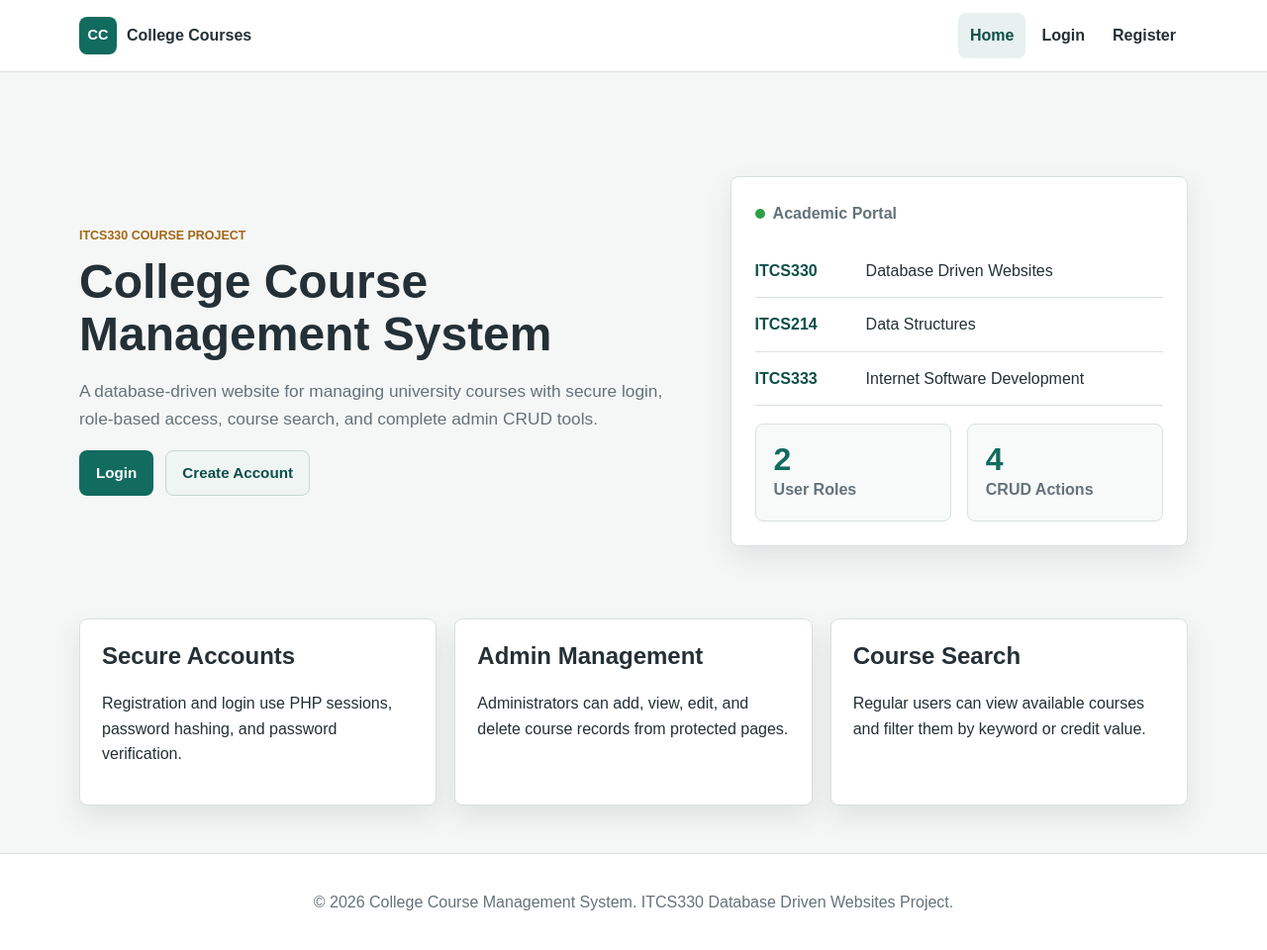
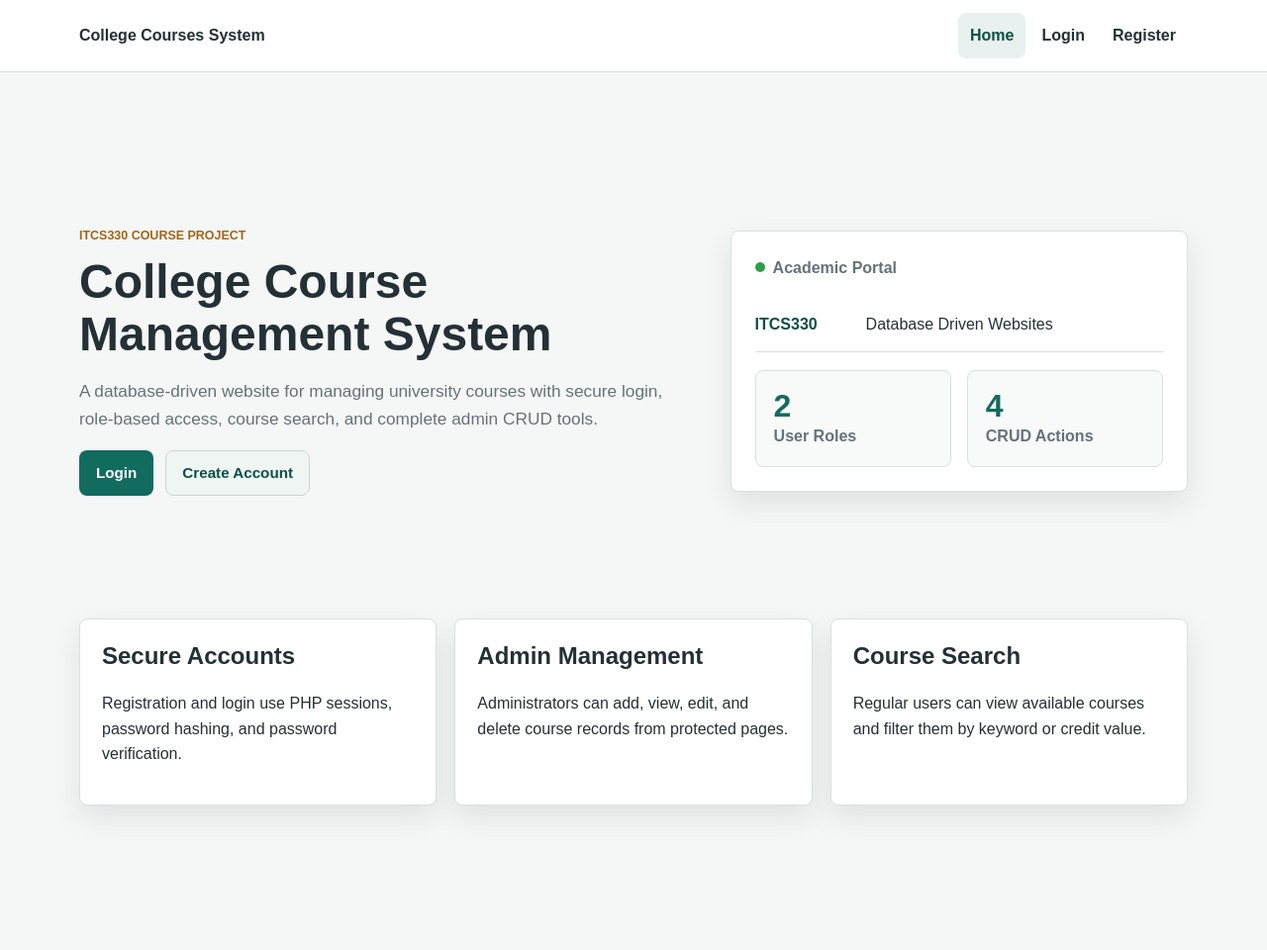
Before and after one commit to Sayed-Salman/ITCS330-Project, a PHP site: page / in a window 1280 px wide. Shown: the whole page at 99% size. After the commit the page ends 823 px from the top, so only its background shows below. Run offline with PHP 8.4, Linux system fonts and the light colour scheme.

Commit message:
finalized issues

```diff
--- a/assets/css/style.css
+++ b/assets/css/style.css
@@ -65,17 +65,6 @@ a:hover {
     text-decoration: none;
 }
 
-.brand-mark {
-    width: 38px;
-    height: 38px;
-    display: inline-grid;
-    place-items: center;
-    background: var(--primary);
-    color: #fff;
-    border-radius: var(--radius);
-    font-size: 0.9rem;
-}
-
 .nav-links {
     display: flex;
     align-items: center;
@@ -118,14 +107,6 @@ a:hover {
     width: min(1120px, calc(100% - 32px));
     margin: 0 auto;
     padding: 32px 0 48px;
-}
-
-.site-footer {
-    border-top: 1px solid var(--border);
-    background: var(--surface);
-    color: var(--muted);
-    text-align: center;
-    padding: 20px 16px;
 }
 
 .hero {
--- a/includes/footer.php
+++ b/includes/footer.php
@@ -1,7 +1,3 @@
     </main>
-
-    <footer class="site-footer">
-        <p>&copy; <?php echo date('Y'); ?> College Course Management System. ITCS330 Database Driven Websites Project.</p>
-    </footer>
 </body>
 </html>
--- a/includes/header.php
+++ b/includes/header.php
@@ -18,8 +18,7 @@ $flashMessages = get_flash_messages();
     <header class="site-header">
         <nav class="navbar">
             <a class="brand" href="index.php">
-                <span class="brand-mark">CC</span>
-                <span>College Courses</span>
+                <span>College Courses System</span>
             </a>
 
             <button class="nav-toggle" type="button" aria-label="Toggle navigation" aria-expanded="false">
--- a/index.php
+++ b/index.php
@@ -33,14 +33,6 @@ require_once 'includes/header.php';
             <strong>ITCS330</strong>
             <span>Database Driven Websites</span>
         </div>
-        <div class="preview-row">
-            <strong>ITCS214</strong>
-            <span>Data Structures</span>
-        </div>
-        <div class="preview-row">
-            <strong>ITCS333</strong>
-            <span>Internet Software Development</span>
-        </div>
         <div class="preview-stats">
             <div>
                 <span class="stat-number">2</span>
```
Also changed, not shown: documentation.md (+1 -1 lines).
